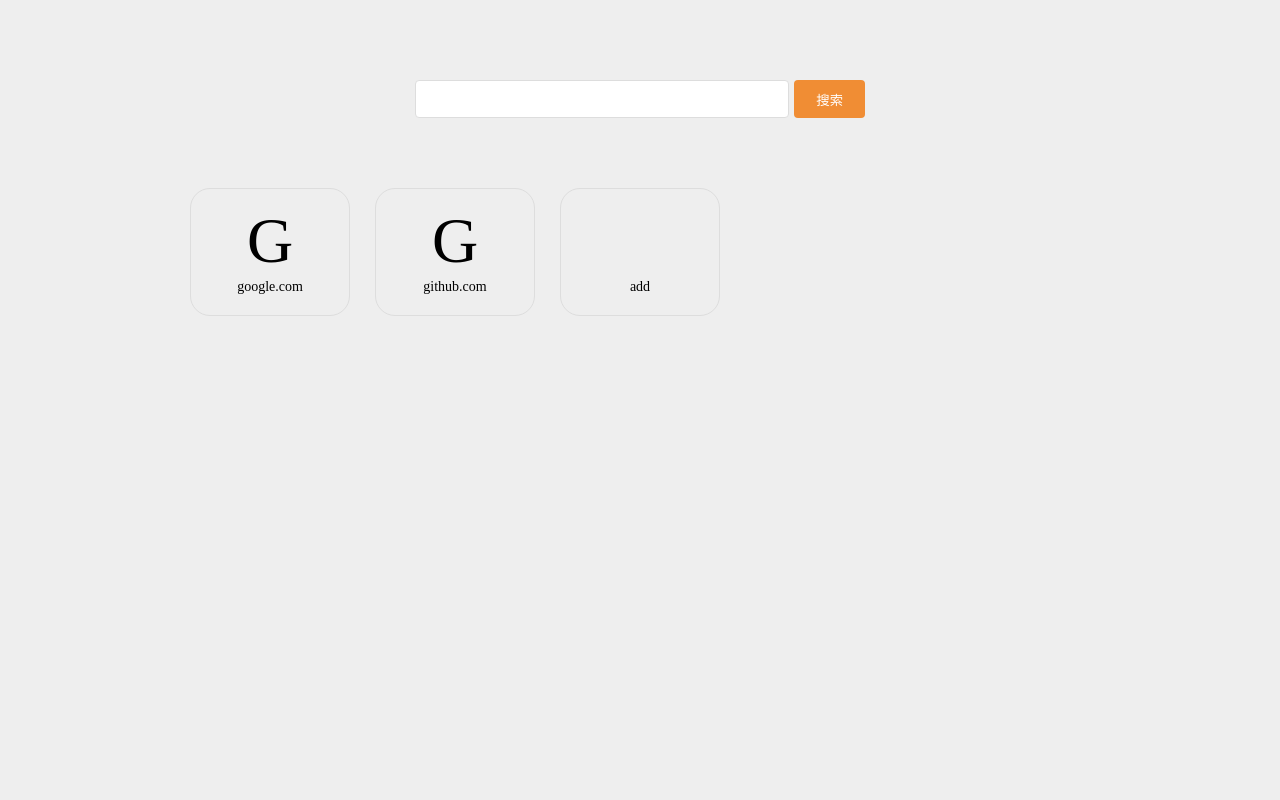
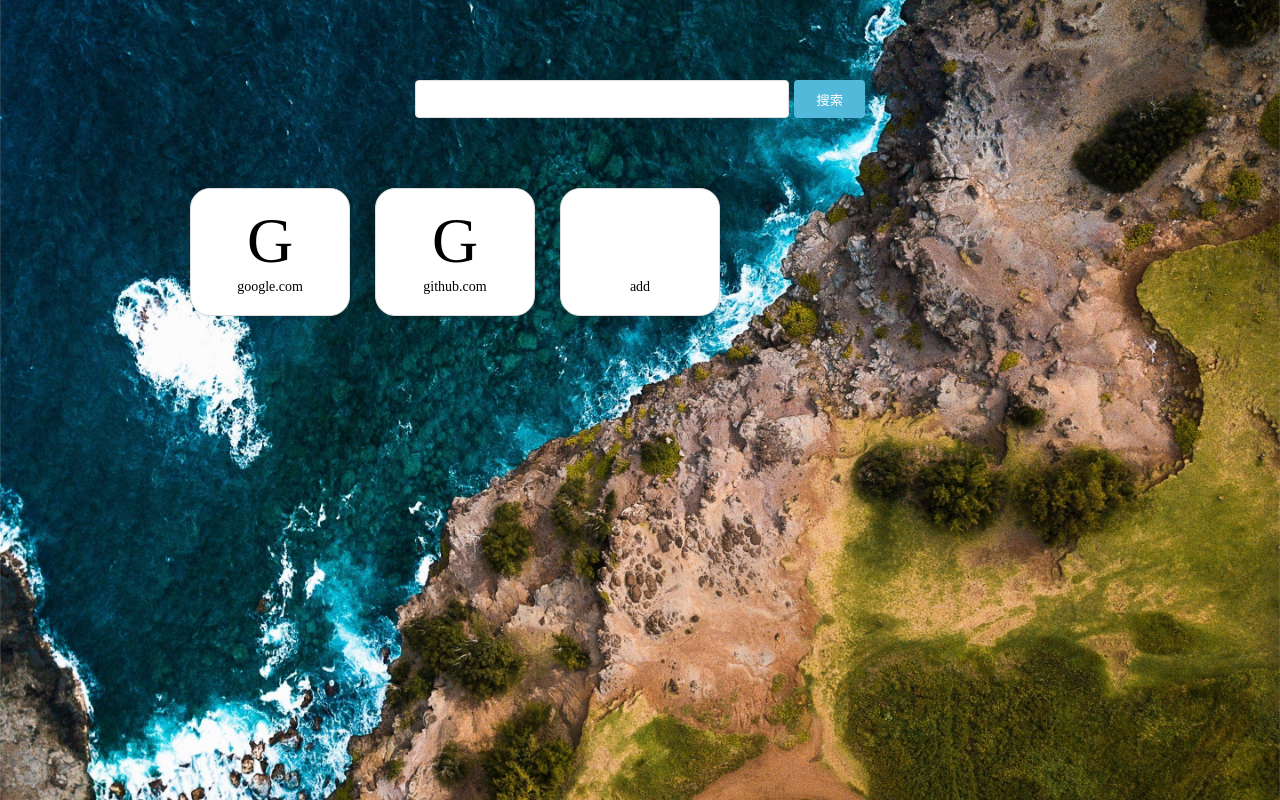
Before and after one commit to ZhuiFengDeShuKe/GuideBoard, a website built with Parcel: page src/index.html in a window 1280 px wide. Built offline with nearby package versions, Linux system fonts and the light colour scheme.

Commit message:
增加背景图

```diff
--- a/src/style.css
+++ b/src/style.css
@@ -21,6 +21,8 @@ img {
 
 body {
   background-color: #eee;
+  background-image: url("./images/background.jpeg");
+  background-size: cover;
 }
 
 .guide-header {
@@ -60,7 +62,7 @@ body {
 
 .search-form > .search-button {
   color: white;
-  background-color: #f08d34;
+  background-color: #52b9db;
   border: none;
   border-radius: 4px;
   padding: 8px 22px;
@@ -93,6 +95,7 @@ body {
 
 .guide-main .board-common {
   width: 160px;
+  background-color: white;
   border: 1px solid #dddddd;
   border-radius: 20px;
   display: flex;
@@ -141,6 +144,7 @@ body {
 
 .guide-main .board-add {
   width: 160px;
+  background-color: white;
   border: 1px solid #dddddd;
   border-radius: 20px;
   display: flex;
```
Also changed, not shown: src/images/background.jpeg (added).
